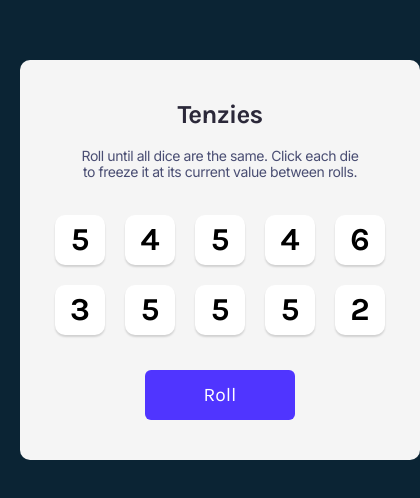
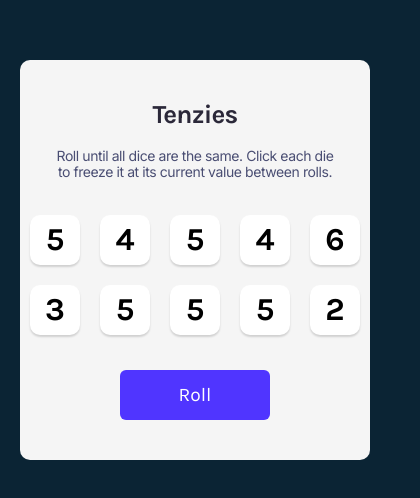
Before and after one commit to Ahmad-Maartmesrini/Tenzies, a React (Vite) app: page / in a window 390 px wide. Shown: the part 162-660 px from the top of the page, 420 px wide, since content can reach past the window. Built offline with nearby package versions, Linux system fonts and the light colour scheme.

Commit message:
improve responsiveness

```diff
--- a/src/App.css
+++ b/src/App.css
@@ -100,3 +100,13 @@ main {
 .roll-dice:active {
   box-shadow: inset 5px 5px 10px -3px rgba(0, 0, 0, 0.7);
 }
+
+@media (max-width: 400px) {
+  body {
+    padding: 0;
+  }
+
+  main {
+    max-width: 350px;
+  }
+}
```
